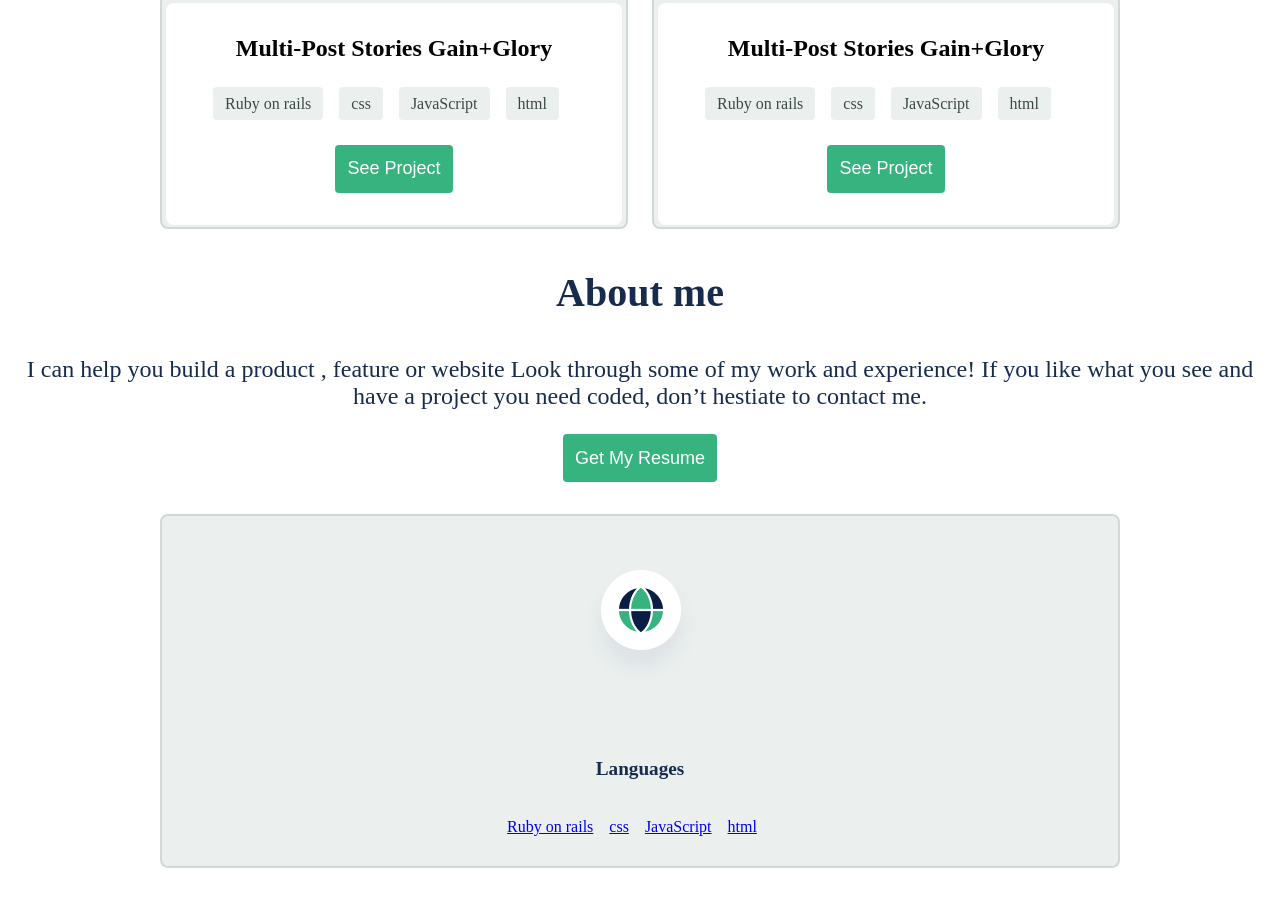
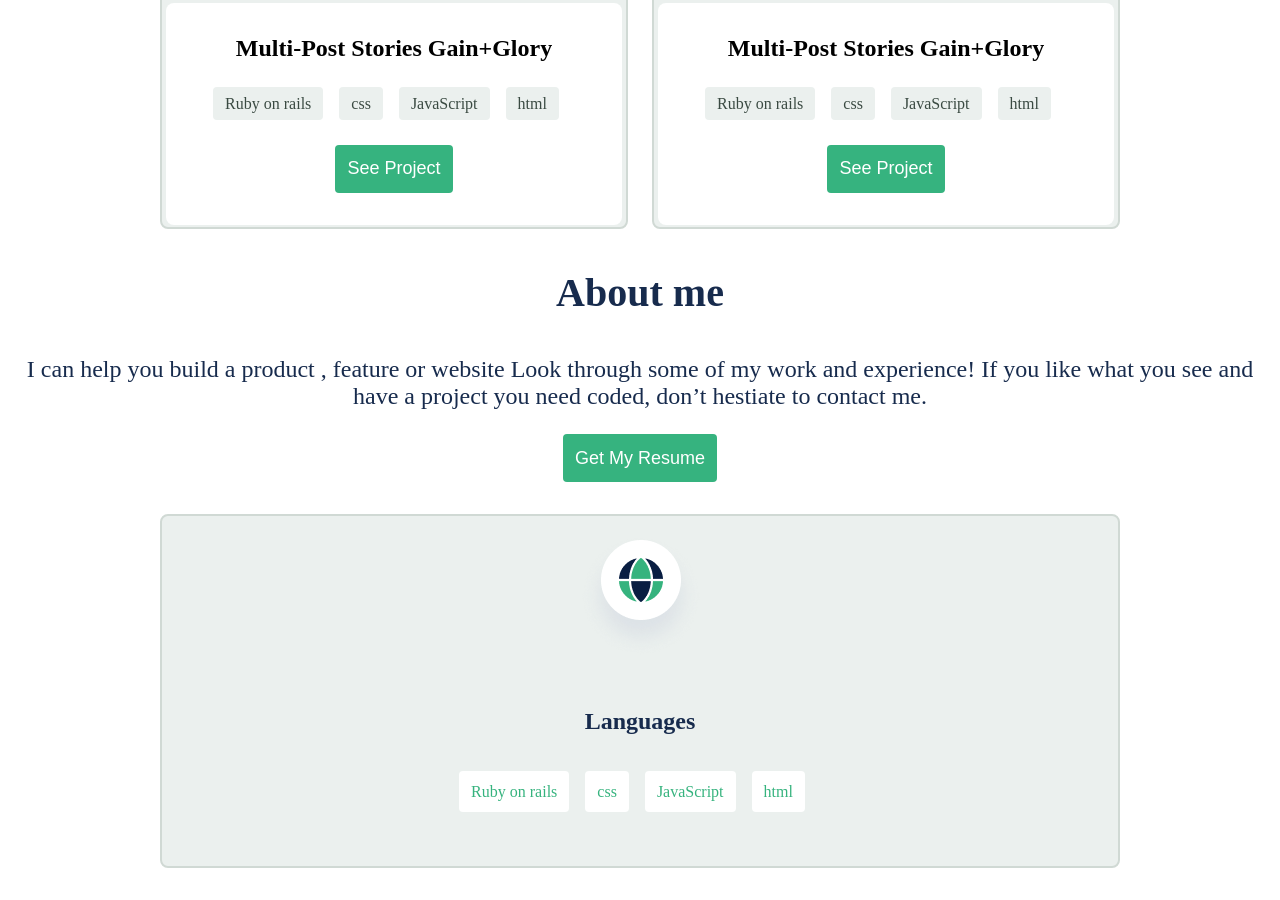
Before and after one commit to khitermedachraf/portfolio2.0, a website: page index.html in a window 1280 px wide. Shown: the part 1895-2795 px from the top of the page. Drawn offline with Linux system fonts and the light colour scheme.

Commit message:
add styles to img,title ,ul of skill-placeholder

```diff
--- a/style.css
+++ b/style.css
@@ -202,7 +202,7 @@ p {
   /* Auto layout */
   display: flex;
   flex-direction: column;
-  justify-content: space-evenly;
+  justify-content: flex-start;
   align-items: center;
   padding: 0 2px;
 }
@@ -210,16 +210,16 @@ p {
 .title-and-tags h3 {
   text-align: center;
   padding: 2em;
-  font-size: larger;
+  font-size: x-large;
 }
 
-.tags a {
+.title-and-tags a {
   text-decoration: none;
   font-size: medium;
-  color: #3a4a42;
-  padding: 8px 12px;
+  color: #36b37e;
+  padding:12px;
 
   /* Theme 2 / Neutral 10 */
-  background: #ebf0ee;
+  background: #fff;
   border-radius: 4px;
 }
```
